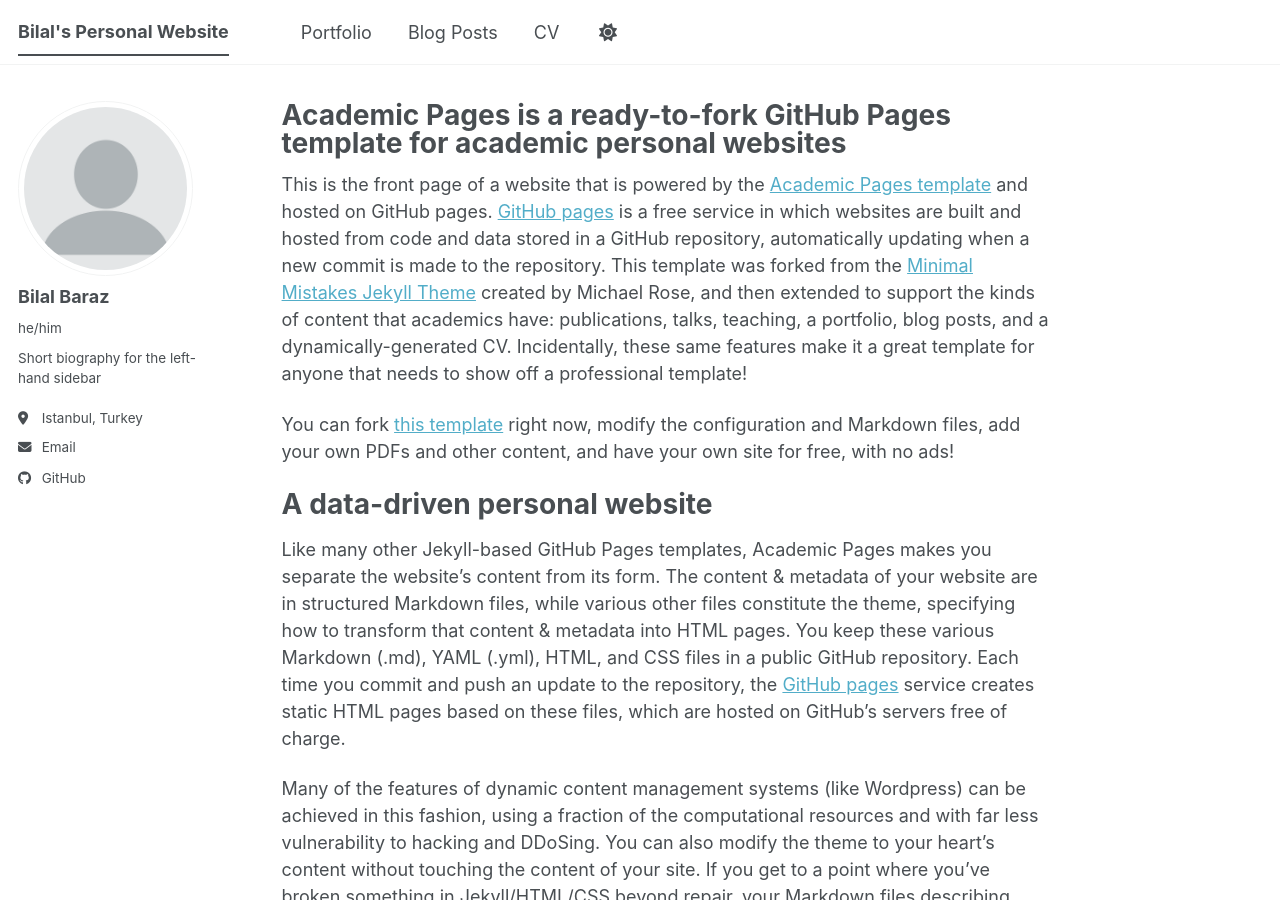
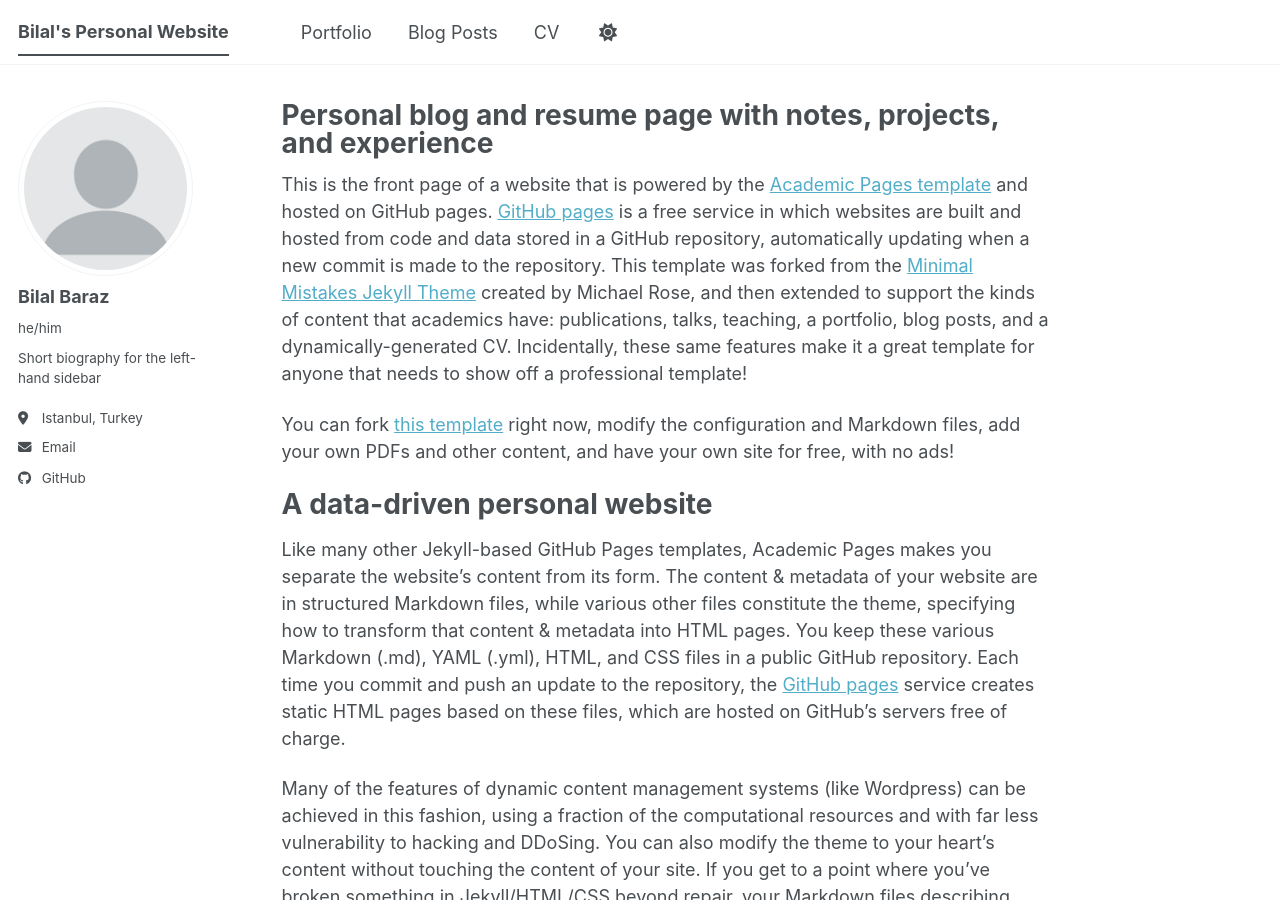
Before and after one commit to bilalbaraz/bilalbaraz.github.io, a Jekyll site: the page built from _pages/about.md, in a window 1280 px wide and 900 px high. Built offline with Jekyll 4.4.1, drawn with Linux system fonts in a browser that asks for light colours; a script bundle is joined from its source files by our own code; library files that are not in the unit come from our copies.

Commit message:
Update site title

```diff
--- a/_pages/about.md
+++ b/_pages/about.md
@@ -1,6 +1,6 @@
 ---
 permalink: /
-title: "Academic Pages is a ready-to-fork GitHub Pages template for academic personal websites"
+title: "Personal blog and resume page with notes, projects, and experience"
 author_profile: true
 redirect_from:
   - /about/
```
